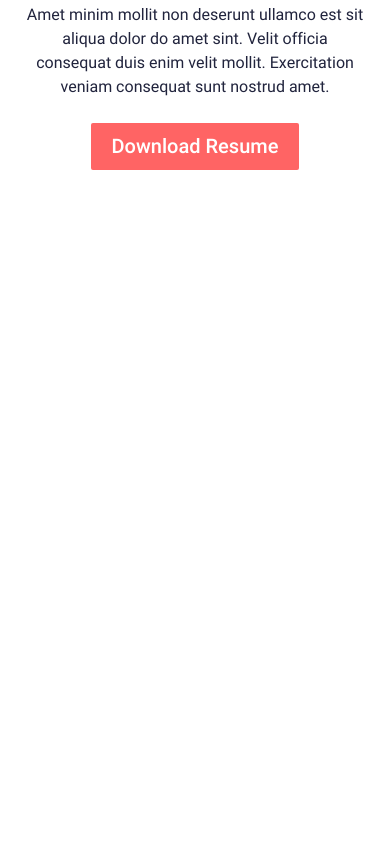
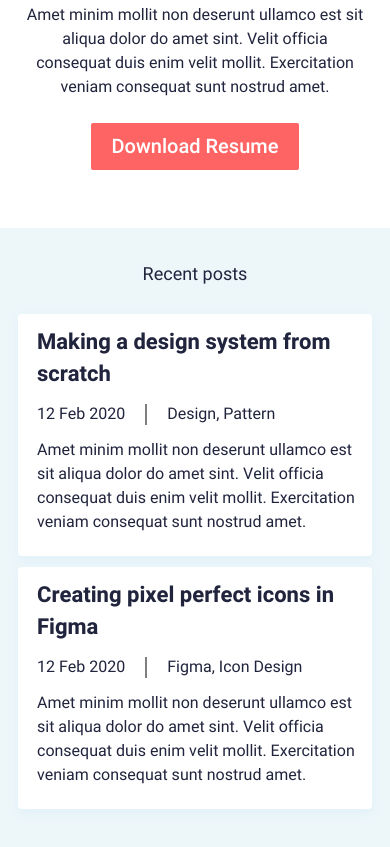
Before and after one commit to 1Slivador1Dali1/Portfolio-UI, a plain HTML site: page index.html in a window 390 px wide. Shown: the part 409-1256 px from the top of the page. Before the commit the page ends 844 px from the top, so only its background shows below. Drawn offline with Linux system fonts and the light colour scheme.

Commit message:
add section one styles plus adaptive

```diff
--- a/index.html
+++ b/index.html
@@ -35,5 +35,35 @@
             </div>
         </div>
     </header>
+    <section class="section">
+        <div class="section__wrapper_one wrapper">
+            <div class="section__one_top">
+                <h2 class="section_h2">Recent posts</h2>
+                <a href="#">Viem all</a>
+            </div>
+
+            <div class="section__one_bottom">
+                <div class="section__block">
+                    <h3>Making a design system from scratch</h3>
+                    <div class="section__block_data">
+                        <p class="paragraph paragraph_size">12 Feb 2020</p>
+                        <img src="./images/icon/vector-line.svg" alt="Line">
+                        <p class="paragraph paragraph_size">Design, Pattern</p>
+                    </div>
+                    <p class="paragraph">Amet minim mollit non deserunt ullamco est sit aliqua dolor do amet sint. Velit officia consequat duis enim velit mollit. Exercitation veniam consequat sunt nostrud amet.</p>
+                </div>
+
+                <div class="section__block">
+                    <h3>Creating pixel perfect icons in Figma</h3>
+                    <div class="section__block_data">
+                        <p class="paragraph paragraph_size">12 Feb 2020</p>
+                        <img src="./images/icon/vector-line.svg" alt="Line">
+                        <p class="paragraph paragraph_size">Figma, Icon Design</p>
+                    </div>
+                    <p class="paragraph">Amet minim mollit non deserunt ullamco est sit aliqua dolor do amet sint. Velit officia consequat duis enim velit mollit. Exercitation veniam consequat sunt nostrud amet.</p>
+                </div>
+            </div>
+        </div>
+    </section>
 </body>
 </html>
--- a/style.css
+++ b/style.css
@@ -65,6 +65,7 @@
     margin: 0 auto;
     max-width: 1152px;
 }
+/* Header */
 
 .header__wrapper {
     max-width: 1152px;
@@ -138,6 +139,74 @@
     color: #fff;
 }
 
+/* Section one */
+
+.section__wrapper_one {
+    display: flex;
+    flex-direction: column;
+    gap: 22px;
+    padding: 7px 148px 32px;
+    background: #edf7fa;
+}
+
+.section__one_top {
+    display: flex;
+    justify-content: space-between;
+    align-items: center;
+}
+
+.section__one_top a {
+    font-family: var(--font-family);
+    font-weight: 400;
+    font-size: 16px;
+    text-align: right;
+    color: var(--secondry);
+    text-decoration: none;
+}
+
+.section_h2 {
+    font-family: var(--font-family);
+    font-weight: 400;
+    font-size: 22px;
+    line-height: 273%;
+    color: var(--dark);
+}
+
+.section__one_bottom {
+    display: flex;
+    gap: 20px;
+}
+
+.section__block {
+    display: flex;
+    flex-direction: column;
+    gap: 14px;
+    border-radius: 4px;
+    max-width: 418px;
+    box-shadow: 0 4px 10px 0 rgba(187, 225, 250, 0.25);
+    background: #fff;
+    padding: 24px 36px 28px 23px;
+}
+
+h3 {
+    font-family: var(--font-family);
+    font-weight: 700;
+    font-size: 26px;
+    color: var(--dark);
+}
+
+.section__block_data {
+    display: flex;
+    align-items: center;
+    gap: 20px;
+}
+
+.paragraph_size {
+    font-size: 18px;
+}
+
+/* Adaptive */
+
 @media (max-width: 920px) {
     .header__bottom {
         flex-direction: column-reverse;
@@ -173,6 +242,46 @@
         width: 174px;
         height: 180px;
     }
+
+    .section__wrapper_one {
+        padding: 22px 11px 38px;
+    }
+}
+
+@media (max-width: 740px) {
+    .section__one_top a {
+        display: none;
+    }
+
+    .section__wrapper_one {
+        align-items: center;
+        gap: 15px;
+        padding: 22px 11px 38px;
+    }
+
+    .section_h2 {
+        font-size: 18px;
+    }
+
+    .section__one_bottom {
+        display: flex;
+        flex-direction: column;
+        gap: 11px;
+    }
+
+    .section__block {
+        gap: 12px;
+        max-width: 354px;
+        padding: 12px 8px 22px 19px;
+    }
+
+    h3 {
+        font-size: 22px;
+    }
+
+    .paragraph_size {
+        font-size: 16px;
+    }
 }
 
 @media (max-width: 540px) {
```
Also changed, not shown: images/icon/vector-line.svg (added).
